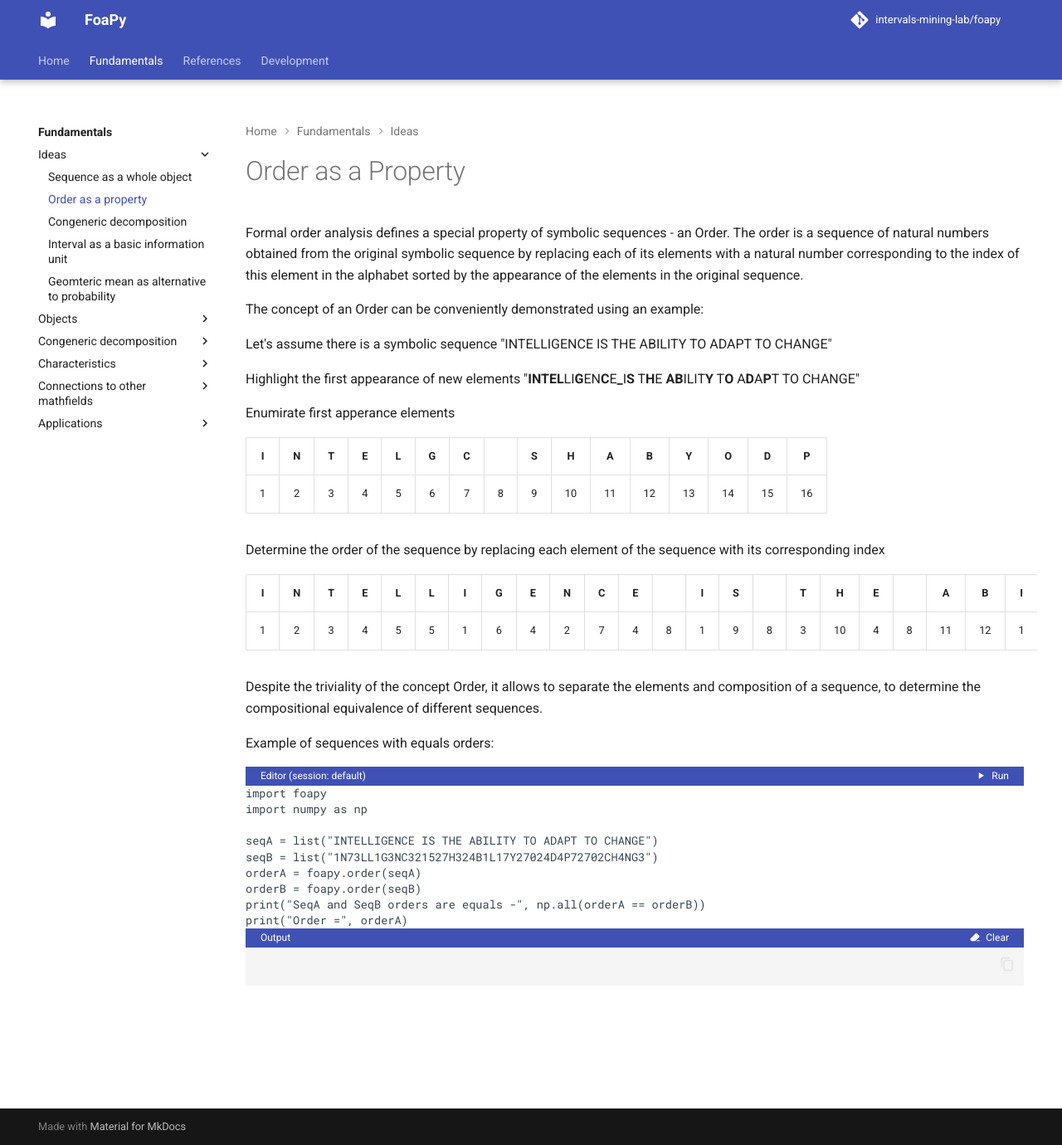
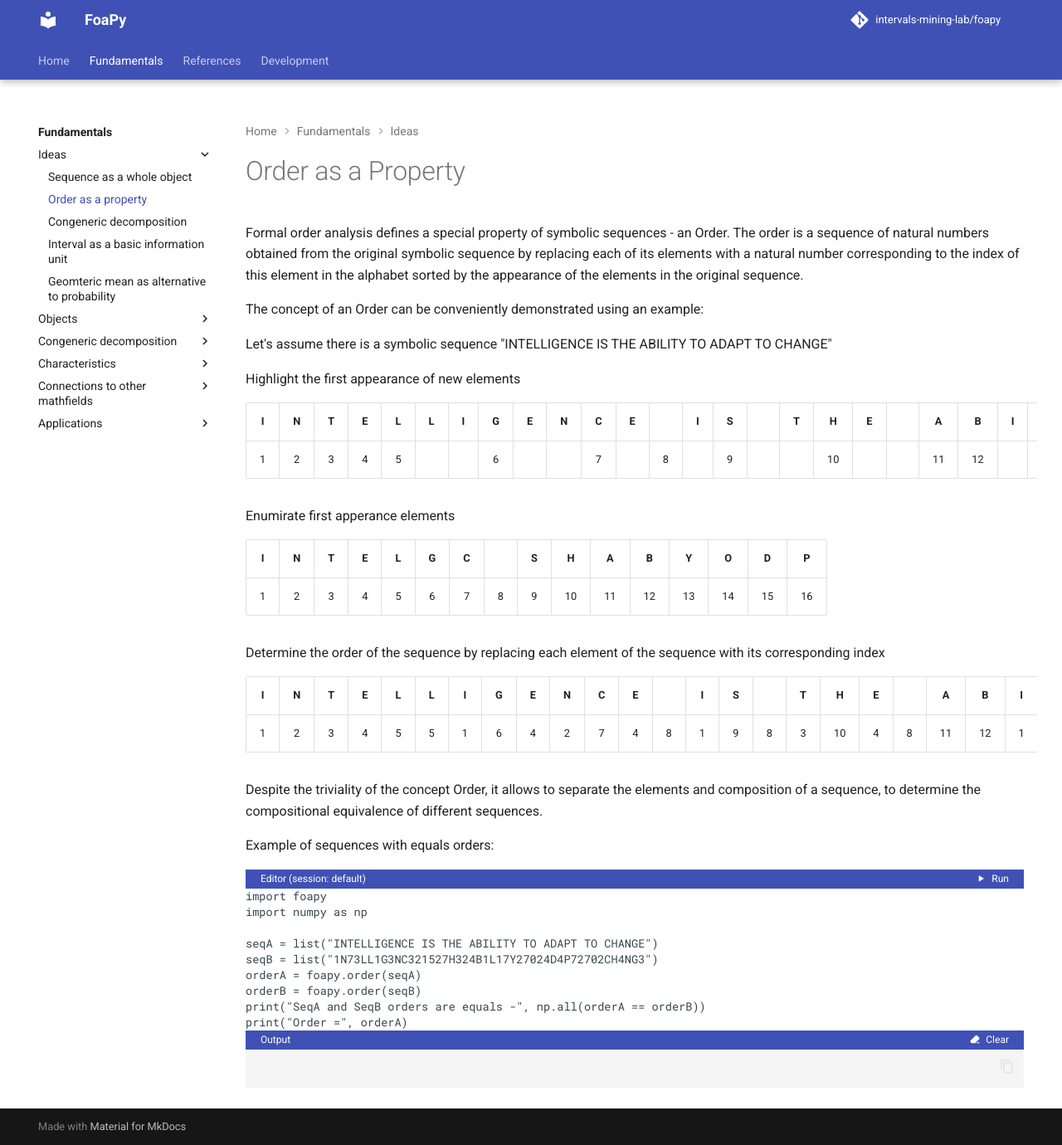
Before and after one commit to intervals-mining-lab/foapy, an MkDocs documentation site: the page built from docs/fundamentals/ideas/order_as_a_property.md, in a window 1280 px wide and 1380 px high. Shown: the whole window at 83% size. Built offline with MkDocs 1.6.1 and Material for MkDocs 9.7.7, drawn with Linux system fonts in a browser that asks for light colours; comment, search, counter and statistics services are not loaded; the version menu is left out.

```diff
--- a/docs/fundamentals/ideas/order_as_a_property.md
+++ b/docs/fundamentals/ideas/order_as_a_property.md
@@ -14,7 +14,12 @@ The concept of an Order can be conveniently demonstrated using an example:
 
 Let's assume there is a symbolic sequence "INTELLIGENCE IS THE ABILITY TO ADAPT TO CHANGE"
 
-Highlight the first appearance of new elements "**I****N****T****E****L**LI**G**EN**C**E**_**I**S** T**H**E **A****B**ILIT**Y** T**O** A**D**A**P**T TO CHANGE"
+Highlight the first appearance of new elements
+
+| I | N | T | E | L | L | I | G | E | N | C | E | &nbsp;&nbsp;  | I | S |  &nbsp;&nbsp;  | T | H | E |  &nbsp;&nbsp;  | A | B | I | L | I | T | Y |  &nbsp;&nbsp;  | T | O |  &nbsp;&nbsp;  | A | D | A | P | T |  &nbsp;&nbsp;  | T | O |  &nbsp;&nbsp;  | C | H | A | N | G | E |
+|---|---|---|---|---|---|---|---|---|---|---|---|---|---|---|---|---|---|---|---|---|---|---|---|---|---|---|---|---|---|---|---|---|---|---|---|---|---|---|---|---|---|---|---|---|---|
+| 1 | 2 | 3 | 4 | 5 |   |   | 6 |   |   | 7 |   | 8 |   | 9 |   |   | 10 |   |   | 11 | 12 |   |   |   |   | 13 |   |   | 14 |   |   | 15 |   | 16 |   |   |   |   |   |   |   |   |   |   |   |
+
 
 Enumirate first apperance elements
 <style>
```
